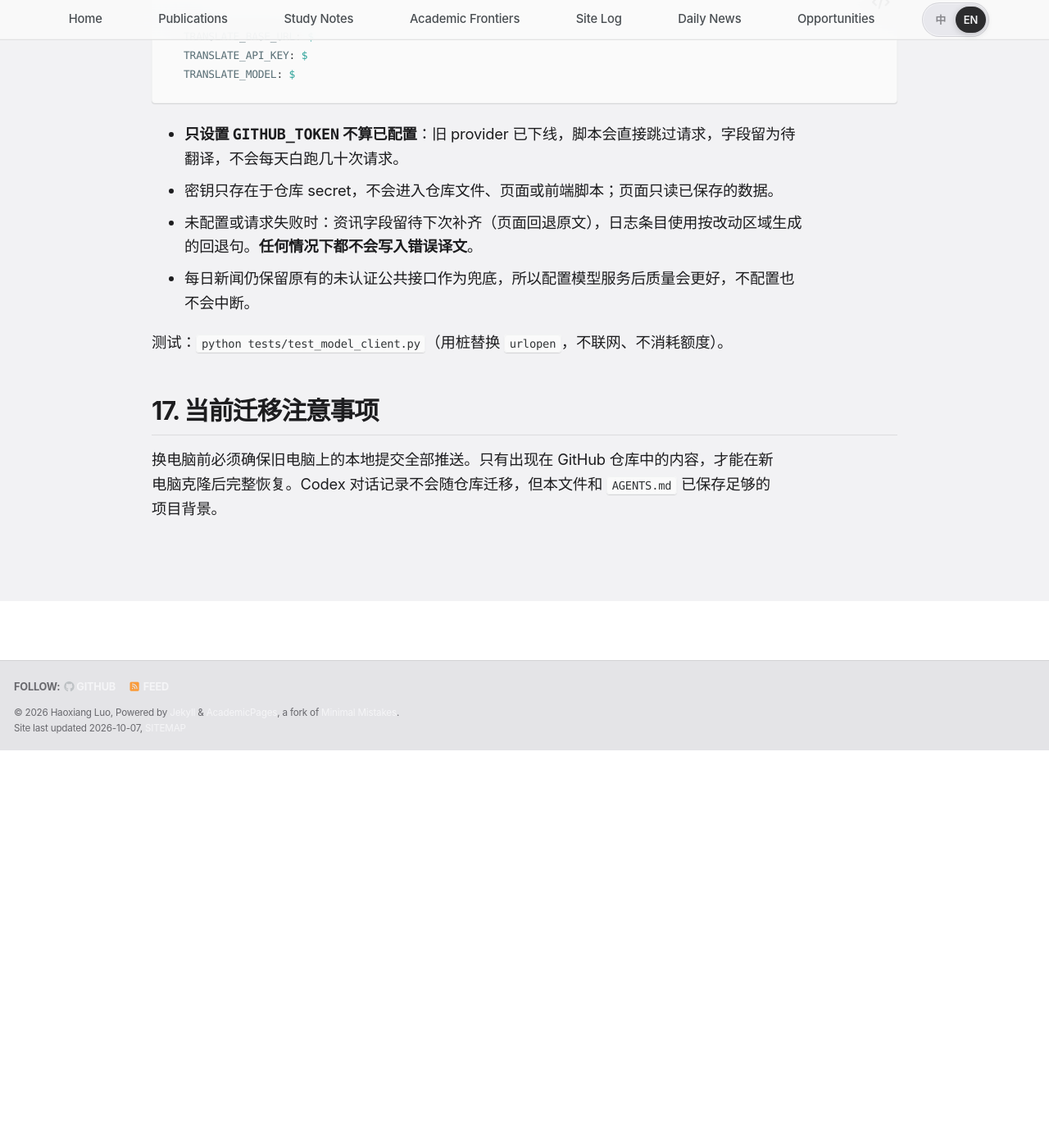
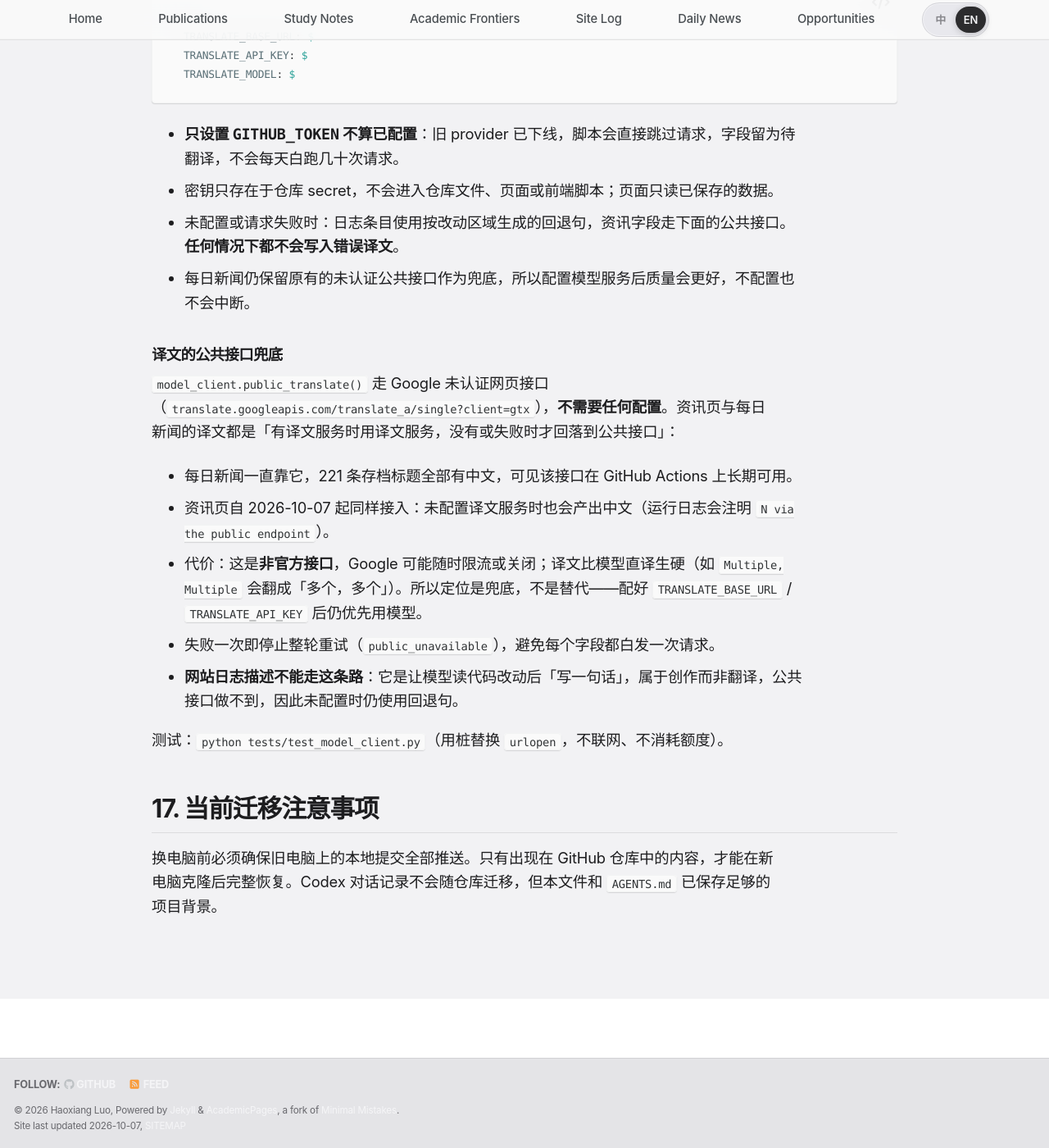
Before and after one commit to HaoxiangLuo/HaoxiangLuo.github.io, a Jekyll site: the page built from CODEX_HANDOFF.md, in a window 1280 px wide and 1400 px high, scrolled down 12537 px. Shown: the whole window at 82% size. Built offline with Jekyll 4.4.1, drawn with Linux system fonts in a browser that asks for light colours; our own code applies the rules of GitHub Pages for plain Markdown files; a style sheet for code colours, icons or effects is not loaded; before the commit the page ends 13452 px from its top, so only the background shows below that.

Commit message:
在交接文档里说明译文的公共接口兜底，使后续维护者知道未配置译文服务时中文仍会产出及其代价

```diff
--- a/CODEX_HANDOFF.md
+++ b/CODEX_HANDOFF.md
@@ -299,8 +299,18 @@ env:
 
 - **只设置 `GITHUB_TOKEN` 不算已配置**：旧 provider 已下线，脚本会直接跳过请求，字段留为待翻译，不会每天白跑几十次请求。
 - 密钥只存在于仓库 secret，不会进入仓库文件、页面或前端脚本；页面只读已保存的数据。
-- 未配置或请求失败时：资讯字段留待下次补齐（页面回退原文），日志条目使用按改动区域生成的回退句。**任何情况下都不会写入错误译文**。
+- 未配置或请求失败时：日志条目使用按改动区域生成的回退句，资讯字段走下面的公共接口。**任何情况下都不会写入错误译文**。
 - 每日新闻仍保留原有的未认证公共接口作为兜底，所以配置模型服务后质量会更好，不配置也不会中断。
+
+### 译文的公共接口兜底
+
+`model_client.public_translate()` 走 Google 未认证网页接口（`translate.googleapis.com/translate_a/single?client=gtx`），**不需要任何配置**。资讯页与每日新闻的译文都是「有译文服务时用译文服务，没有或失败时才回落到公共接口」：
+
+- 每日新闻一直靠它，221 条存档标题全部有中文，可见该接口在 GitHub Actions 上长期可用。
+- 资讯页自 2026-10-07 起同样接入：未配置译文服务时也会产出中文（运行日志会注明 `N via the public endpoint`）。
+- 代价：这是**非官方接口**，Google 可能随时限流或关闭；译文比模型直译生硬（如 `Multiple, Multiple` 会翻成「多个，多个」）。所以定位是兜底，不是替代——配好 `TRANSLATE_BASE_URL` / `TRANSLATE_API_KEY` 后仍优先用模型。
+- 失败一次即停止整轮重试（`public_unavailable`），避免每个字段都白发一次请求。
+- **网站日志描述不能走这条路**：它是让模型读代码改动后「写一句话」，属于创作而非翻译，公共接口做不到，因此未配置时仍使用回退句。
 
 测试：`python tests/test_model_client.py`（用桩替换 `urlopen`，不联网、不消耗额度）。
 
```
